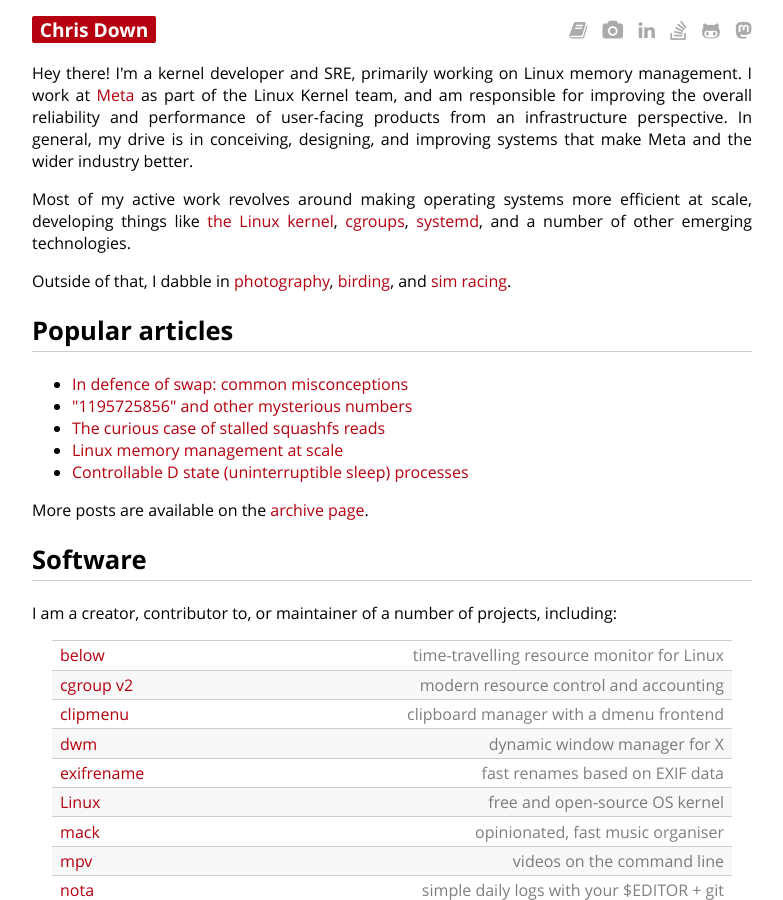
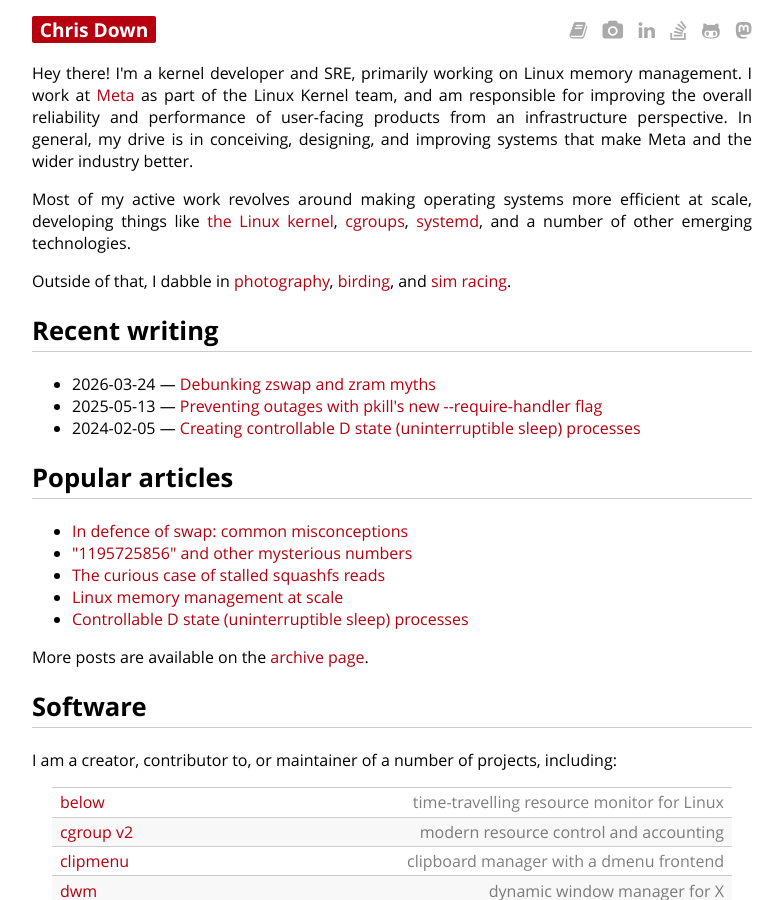
Before and after one commit to cdown/chrisdown.name, a Jekyll site: the page built from index.md, in a window 1280 px wide and 900 px high. Shown: the whole window, without its empty margins (248-1031 px from the left). Built offline with Jekyll 4.4.1, drawn with Linux system fonts in a browser that asks for light colours.

Commit message:
index: Surface recent public writing

```diff
--- a/index.md
+++ b/index.md
@@ -23,6 +23,15 @@ technologies.
 Outside of that, I dabble in
 [photography](https://chrisdown.photo/),
 [birding](/birds/), and [sim racing](/racing.html).
+
+## Recent writing
+
+{% assign recent_posts = site.posts | where_exp: "post", "post.hidden != true" %}
+<ul>
+{% for post in recent_posts limit:3 %}
+  <li><time datetime="{{ post.date | date_to_xmlschema }}">{{ post.date | date: "%Y-%m-%d" }}</time> &mdash; <a href="{{ post.url }}">{{ post.title | escape }}</a></li>
+{% endfor %}
+</ul>
 
 ## Popular articles
 
```
